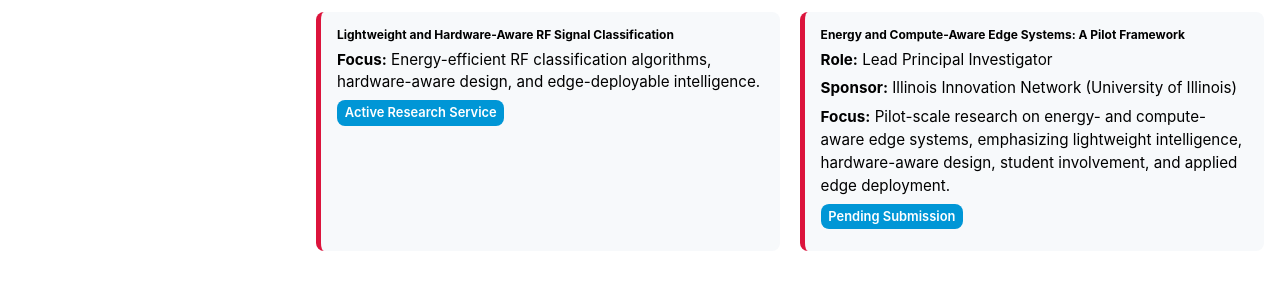
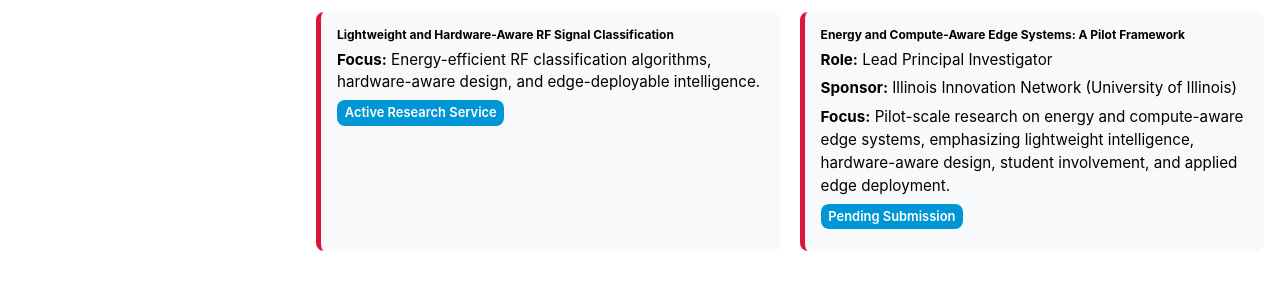
Before and after one commit to srsapireddy/srsapireddy.github.io, a Jekyll site: the page built from _pages/service.md, in a window 1280 px wide and 900 px high, scrolled down 439 px. Shown: the part 462-762 px from the top of the window. Built offline with Jekyll 4.4.1, drawn with Linux system fonts in a browser that asks for light colours; cached includes are drawn as plain includes; nearby versions of some CDN libraries.

Commit message:
Update service.md

```diff
--- a/_pages/service.md
+++ b/_pages/service.md
@@ -110,7 +110,7 @@ toc: false
   <h4>Energy and Compute-Aware Edge Systems: A Pilot Framework</h4>
   <p><strong>Role:</strong> Lead Principal Investigator</p>
   <p><strong>Sponsor:</strong> Illinois Innovation Network (University of Illinois)</p>
-  <p><strong>Focus:</strong> Pilot-scale research on energy- and compute-aware edge systems, emphasizing lightweight intelligence, hardware-aware design, student involvement, and applied edge deployment.</p>
+  <p><strong>Focus:</strong> Pilot-scale research on energy and compute-aware edge systems, emphasizing lightweight intelligence, hardware-aware design, student involvement, and applied edge deployment.</p>
   <p><span class="badge">Pending Submission</span></p>
 </div>
 
```
